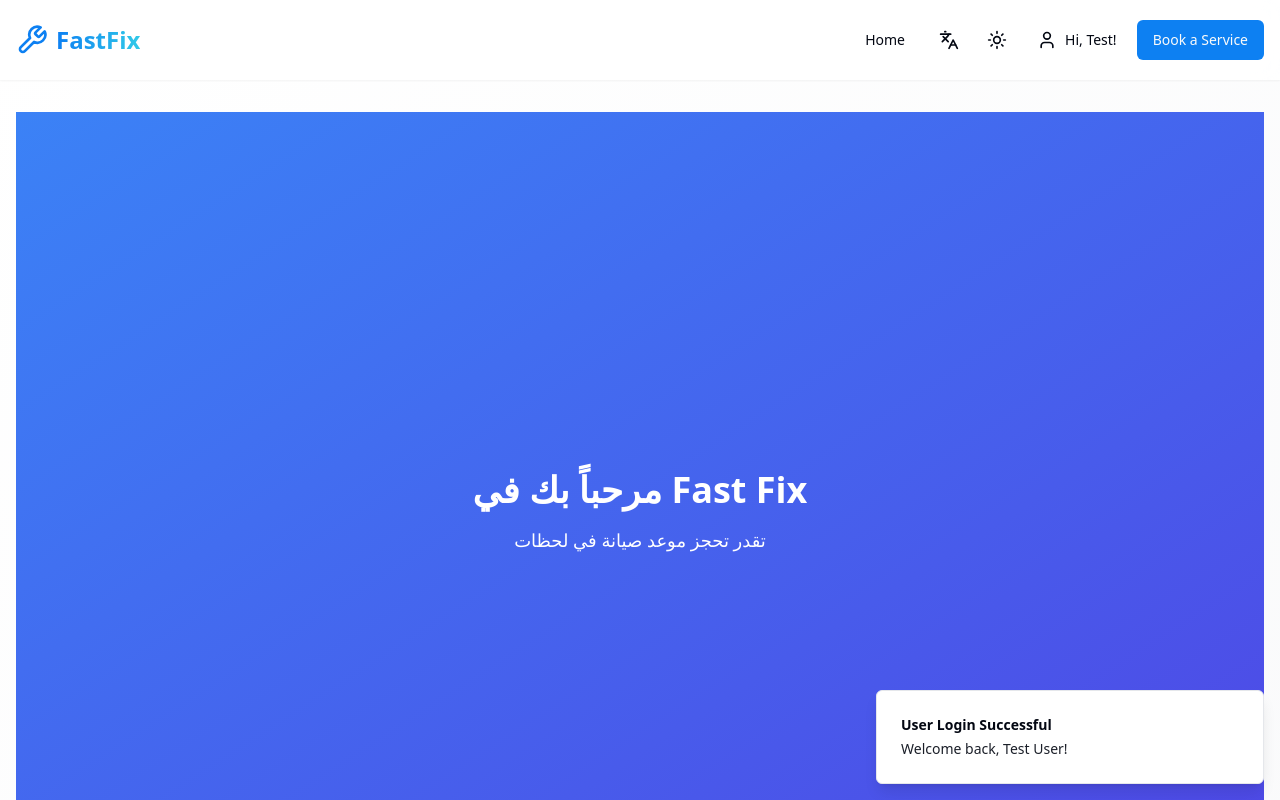
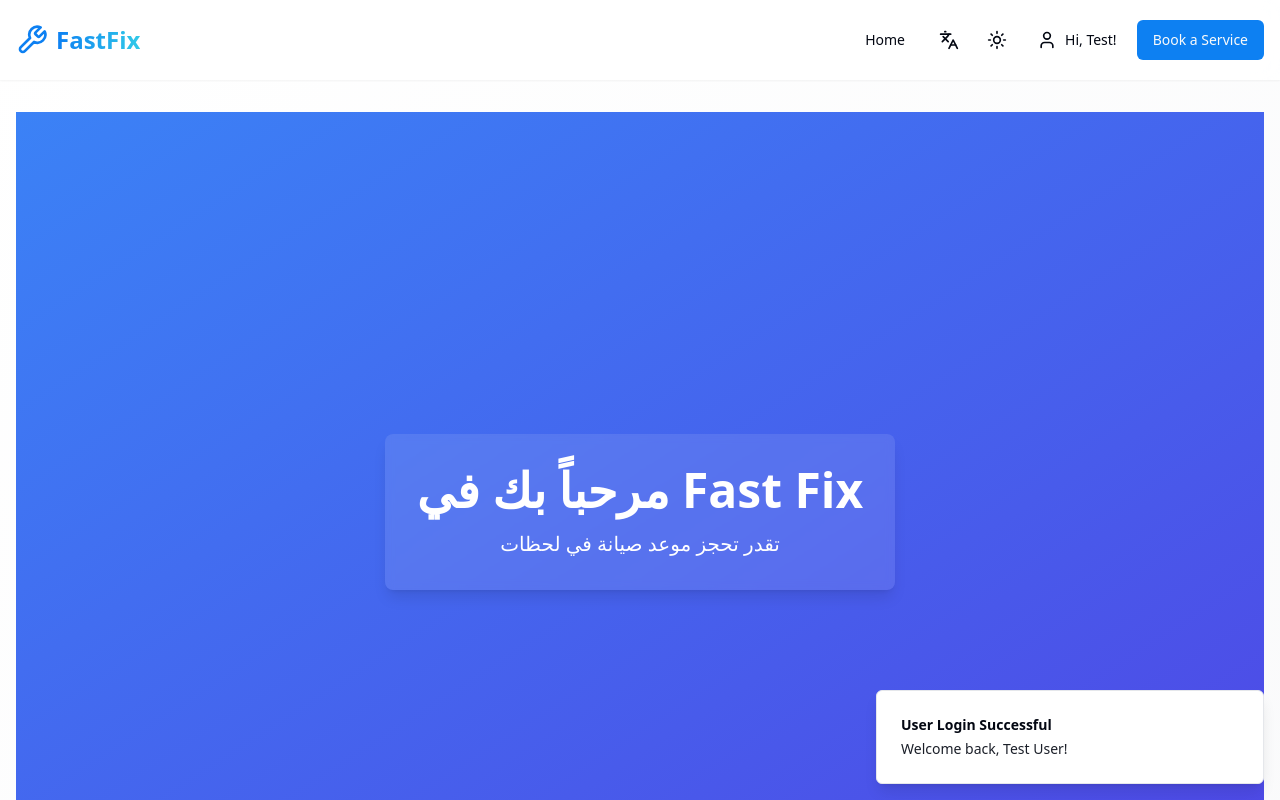
Before and after one commit to mo2009453/Fast-fix, a React (Vite) app: page /login/user in a window 1280 px wide. Both pictures are taken after typing "name@example.com", "Sample123" into the empty fields and a click on the button "Sign In". Shown: the top 800 px of the page. Built offline with nearby package versions, Linux system fonts and the light colour scheme.

Commit message:
WelcomeScreen.jsx

```diff
--- a/src/pages/WelcomeScreen.jsx
+++ b/src/pages/WelcomeScreen.jsx
@@ -1,24 +1,31 @@
 import React, { useEffect } from 'react';
 import { useNavigate } from 'react-router-dom';
+import { motion } from 'framer-motion';
 
 const WelcomeScreen = () => {
   const navigate = useNavigate();
 
   useEffect(() => {
     const timer = setTimeout(() => {
-      navigate('/login/user'); // التحويل لصفحة تسجيل الدخول بعد 3 ثواني
-    }, 3000);
+      navigate('/login/user'); // بعد 5 ثواني يتم تحويل المستخدم
+    }, 5000);
 
-    return () => clearTimeout(timer); // تنظيف التايمر عند الخروج
+    return () => clearTimeout(timer);
   }, [navigate]);
 
   return (
-    <div className="flex items-center justify-center min-h-screen bg-gradient-to-br from-blue-500 to-indigo-600 text-white text-center">
-      <div>
-        <h1 className="text-4xl font-bold mb-4">مرحباً بك في Fast Fix</h1>
-        <p className="text-lg">تقدر تحجز موعد صيانة في لحظات</p>
+    <motion.div
+      initial={{ opacity: 0, scale: 0.8 }}
+      animate={{ opacity: 1, scale: 1 }}
+      exit={{ opacity: 0 }}
+      transition={{ duration: 0.5 }}
+      className="flex items-center justify-center min-h-screen bg-gradient-to-br from-blue-500 to-indigo-600 text-white"
+    >
+      <div className="text-center p-8 rounded-lg shadow-lg bg-white bg-opacity-10 backdrop-blur-sm">
+        <h1 className="text-5xl font-extrabold mb-4">مرحباً بك في Fast Fix</h1>
+        <p className="text-xl">تقدر تحجز موعد صيانة في لحظات</p>
       </div>
-    </div>
+    </motion.div>
   );
 };
 
```
